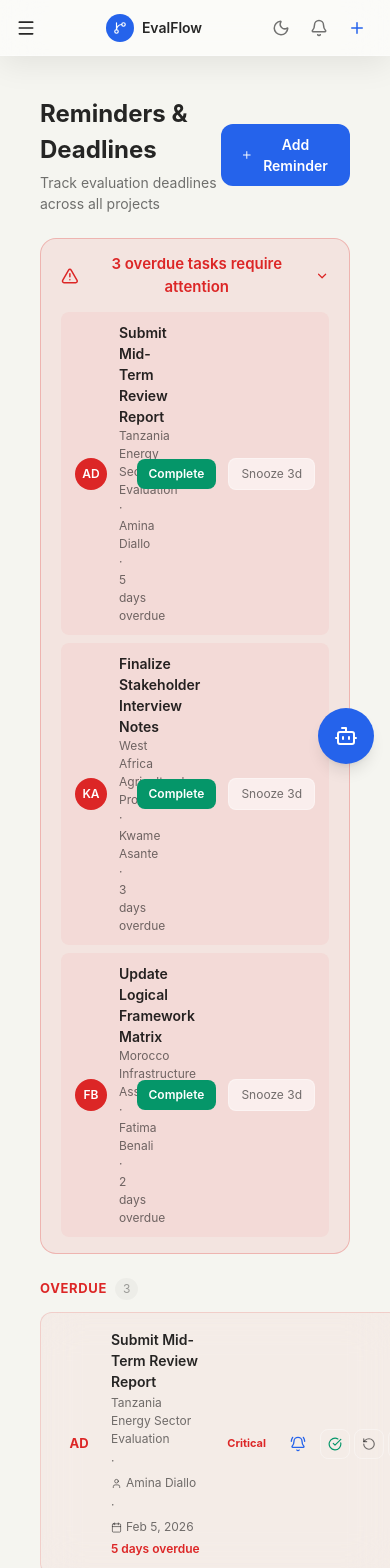
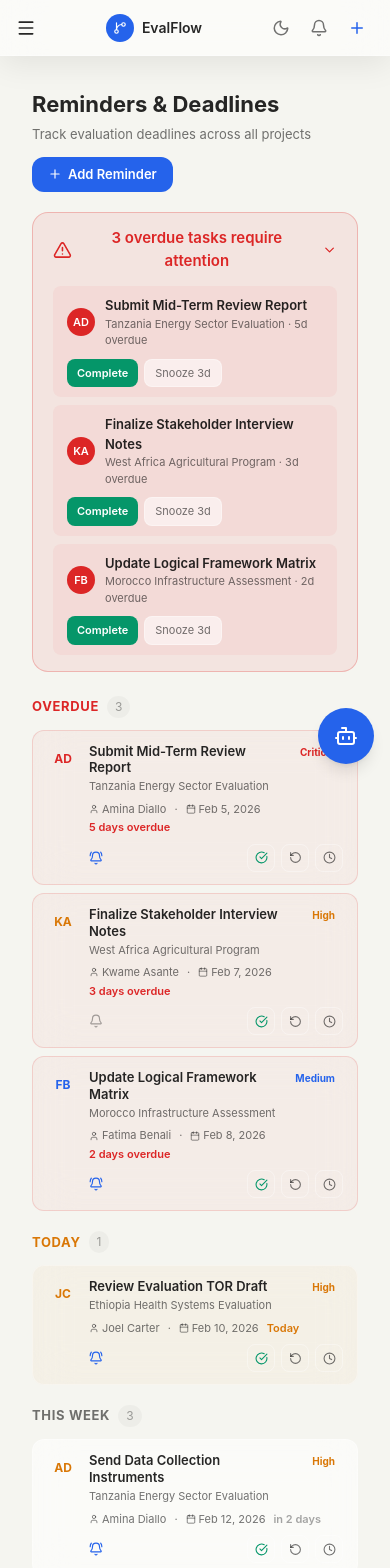
Before and after one commit to Cedric-Joel-YantioII/MySwimlaneBPM, a Next.js app: page /reminders in a window 390 px wide. Shown: the top 1568 px of the page. Built offline with nearby package versions, Linux system fonts and the light colour scheme.

Commit message:
fix: reminders page mobile responsive - stacked cards, responsive modal, grid layout

```diff
--- a/src/app/reminders/page.tsx
+++ b/src/app/reminders/page.tsx
@@ -208,24 +208,25 @@ export default function RemindersPage() {
   /* ---- render ---- */
 
   return (
-    <div style={{ padding: "24px", maxWidth: 1400, margin: "0 auto" }}>
+    <div style={{ padding: "16px", maxWidth: 1400, margin: "0 auto" }} className="sm:p-6">
       {/* Header */}
-      <div style={{ display: "flex", alignItems: "center", justifyContent: "space-between", marginBottom: 24 }}>
+      <div style={{ display: "flex", alignItems: "flex-start", justifyContent: "space-between", marginBottom: 20, gap: 12, flexWrap: "wrap" }}>
         <div>
-          <h1 style={{ fontSize: 24, fontWeight: 700, color: "var(--text-primary)", margin: 0 }}>Reminders & Deadlines</h1>
-          <p style={{ fontSize: 14, color: "var(--text-secondary)", margin: "4px 0 0" }}>
+          <h1 style={{ fontSize: 22, fontWeight: 700, color: "var(--text-primary)", margin: 0 }}>Reminders & Deadlines</h1>
+          <p style={{ fontSize: 13, color: "var(--text-secondary)", margin: "4px 0 0" }}>
             Track evaluation deadlines across all projects
           </p>
         </div>
         <button
           onClick={() => setShowModal(true)}
           style={{
-            display: "flex", alignItems: "center", gap: 8, padding: "10px 20px",
+            display: "flex", alignItems: "center", gap: 6, padding: "8px 16px",
             background: "var(--accent-primary)", color: "white", border: "none",
-            borderRadius: "var(--radius-md)", cursor: "pointer", fontSize: 14, fontWeight: 600,
+            borderRadius: "var(--radius-md)", cursor: "pointer", fontSize: 13, fontWeight: 600,
+            whiteSpace: "nowrap", flexShrink: 0,
           }}
         >
-          <Plus size={16} /> Add Reminder
+          <Plus size={14} /> Add Reminder
         </button>
       </div>
 
@@ -252,14 +253,16 @@ export default function RemindersPage() {
           {overdueBannerOpen && (
             <div style={{ padding: "0 20px 16px", display: "flex", flexDirection: "column", gap: 8 }}>
               {overdue.map((d) => (
-                <div key={d.id} style={{ display: "flex", alignItems: "center", gap: 12, padding: "10px 14px", background: "rgba(220,38,38,0.05)", borderRadius: "var(--radius-sm)" }}>
-                  <div style={{ width: 32, height: 32, borderRadius: "50%", background: "var(--accent-danger)", color: "white", display: "flex", alignItems: "center", justifyContent: "center", fontSize: 12, fontWeight: 600, flexShrink: 0 }}>{d.initials}</div>
-                  <div style={{ flex: 1, minWidth: 0 }}>
-                    <div style={{ fontWeight: 600, fontSize: 14, color: "var(--text-primary)" }}>{d.task}</div>
-                    <div style={{ fontSize: 12, color: "var(--text-secondary)" }}>{d.project} · {d.assignee} · {Math.abs(daysBetween(d.dueDate, today))} days overdue</div>
+                <div key={d.id} style={{ display: "flex", flexWrap: "wrap", alignItems: "center", gap: 10, padding: "10px 14px", background: "rgba(220,38,38,0.05)", borderRadius: "var(--radius-sm)" }}>
+                  <div style={{ width: 28, height: 28, borderRadius: "50%", background: "var(--accent-danger)", color: "white", display: "flex", alignItems: "center", justifyContent: "center", fontSize: 11, fontWeight: 600, flexShrink: 0 }}>{d.initials}</div>
+                  <div style={{ flex: 1, minWidth: 160 }}>
+                    <div style={{ fontWeight: 600, fontSize: 13, color: "var(--text-primary)" }}>{d.task}</div>
+                    <div style={{ fontSize: 11, color: "var(--text-secondary)" }}>{d.project} · {Math.abs(daysBetween(d.dueDate, today))}d overdue</div>
                   </div>
-                  <button onClick={() => markComplete(d.id)} style={{ padding: "6px 12px", background: "var(--accent-secondary)", color: "white", border: "none", borderRadius: "var(--radius-sm)", cursor: "pointer", fontSize: 12, fontWeight: 600 }}>Complete</button>
-                  <button onClick={() => snooze(d.id, 3)} style={{ padding: "6px 12px", background: "var(--glass-bg)", border: "1px solid var(--glass-border)", borderRadius: "var(--radius-sm)", cursor: "pointer", fontSize: 12, color: "var(--text-secondary)" }}>Snooze 3d</button>
+                  <div style={{ display: "flex", gap: 6 }}>
+                    <button onClick={() => markComplete(d.id)} style={{ padding: "5px 10px", background: "var(--accent-secondary)", color: "white", border: "none", borderRadius: "var(--radius-sm)", cursor: "pointer", fontSize: 11, fontWeight: 600 }}>Complete</button>
+                    <button onClick={() => snooze(d.id, 3)} style={{ padding: "5px 10px", background: "var(--glass-bg)", border: "1px solid var(--glass-border)", borderRadius: "var(--radius-sm)", cursor: "pointer", fontSize: 11, color: "var(--text-secondary)" }}>Snooze 3d</button>
+                  </div>
                 </div>
               ))}
             </div>
@@ -268,7 +271,7 @@ export default function RemindersPage() {
       )}
 
       {/* Main layout */}
-      <div style={{ display: "grid", gridTemplateColumns: "1fr 380px", gap: 24, alignItems: "start" }}>
+      <div style={{ display: "grid", gap: 20, alignItems: "start" }} className="grid-cols-1 lg:grid-cols-[1fr_340px]">
         {/* Left: deadline list */}
         <div style={{ display: "flex", flexDirection: "column", gap: 20 }}>
           {selectedDay && (
@@ -294,54 +297,50 @@ export default function RemindersPage() {
                     <div
                       key={d.id}
                       style={{
-                        padding: "16px 20px", borderRadius: "var(--radius-md)",
+                        padding: "12px 14px", borderRadius: "var(--radius-md)",
                         background: isOverdue ? "rgba(220,38,38,0.04)" : isToday ? "rgba(217,119,6,0.04)" : "var(--glass-bg)",
                         border: `1px solid ${isOverdue ? "rgba(220,38,38,0.15)" : "var(--glass-border)"}`,
                         backdropFilter: "blur(var(--glass-blur))",
-                        display: "flex", alignItems: "center", gap: 14,
                       }}
                     >
-                      {/* Avatar */}
+                      {/* Top row: avatar + task name + priority */}
+                      <div style={{ display: "flex", alignItems: "flex-start", gap: 10, marginBottom: 6 }}>
                         <div style={{
-                        width: 36, height: 36, borderRadius: "50%", flexShrink: 0,
+                          width: 32, height: 32, borderRadius: "50%", flexShrink: 0,
                           background: `${PRIORITY_COLORS[d.priority]}20`,
                           color: PRIORITY_COLORS[d.priority],
                           display: "flex", alignItems: "center", justifyContent: "center",
-                        fontSize: 13, fontWeight: 700,
+                          fontSize: 12, fontWeight: 700,
                         }}>{d.initials}</div>
-
-                      {/* Info */}
                         <div style={{ flex: 1, minWidth: 0 }}>
-                        <div style={{ fontWeight: 600, fontSize: 14, color: "var(--text-primary)", marginBottom: 2 }}>{d.task}</div>
-                        <div style={{ fontSize: 12, color: "var(--text-secondary)", display: "flex", flexWrap: "wrap", gap: "4px 12px", alignItems: "center" }}>
-                          <span>{d.project}</span>
-                          <span>·</span>
-                          <span style={{ display: "inline-flex", alignItems: "center", gap: 4 }}><User size={11} />{d.assignee}</span>
-                          <span>·</span>
-                          <span style={{ display: "inline-flex", alignItems: "center", gap: 4 }}><Calendar size={11} />{fmt(d.dueDate)}</span>
-                          <span style={{ fontWeight: 600, color: isOverdue ? "var(--accent-danger)" : isToday ? "var(--accent-warning)" : "var(--text-tertiary)" }}>{relative(d.dueDate)}</span>
+                          <div style={{ fontWeight: 600, fontSize: 13, color: "var(--text-primary)", lineHeight: 1.3 }}>{d.task}</div>
+                          <div style={{ fontSize: 11, color: "var(--text-secondary)", marginTop: 2 }}>{d.project}</div>
                         </div>
-                      </div>
-
-                      {/* Priority */}
                         <span style={{
-                        fontSize: 11, fontWeight: 700, padding: "3px 10px", borderRadius: 99,
+                          fontSize: 10, fontWeight: 700, padding: "2px 8px", borderRadius: 99, flexShrink: 0,
                           background: `${PRIORITY_COLORS[d.priority]}18`,
                           color: PRIORITY_COLORS[d.priority],
                         }}>{d.priority}</span>
+                      </div>
 
-                      {/* Reminder indicator */}
+                      {/* Meta row: assignee, date, relative */}
+                      <div style={{ fontSize: 11, color: "var(--text-secondary)", display: "flex", flexWrap: "wrap", gap: "2px 8px", alignItems: "center", marginBottom: 8, paddingLeft: 42 }}>
+                        <span style={{ display: "inline-flex", alignItems: "center", gap: 3 }}><User size={10} />{d.assignee}</span>
+                        <span>·</span>
+                        <span style={{ display: "inline-flex", alignItems: "center", gap: 3 }}><Calendar size={10} />{fmt(d.dueDate)}</span>
+                        <span style={{ fontWeight: 600, color: isOverdue ? "var(--accent-danger)" : isToday ? "var(--accent-warning)" : "var(--text-tertiary)" }}>{relative(d.dueDate)}</span>
+                      </div>
+
+                      {/* Bottom row: reminder + actions */}
+                      <div style={{ display: "flex", alignItems: "center", gap: 6, paddingLeft: 42 }}>
                         {d.reminder ? (
-                        <span title={`Reminder: ${fmt(d.reminder.nextDate)}`} style={{ color: "var(--accent-primary)", display: "flex" }}><BellRing size={16} /></span>
+                          <span title={`Reminder: ${fmt(d.reminder.nextDate)}`} style={{ color: "var(--accent-primary)", display: "flex", marginRight: "auto" }}><BellRing size={14} /></span>
                         ) : (
-                        <span style={{ color: "var(--text-tertiary)", display: "flex" }}><Bell size={16} /></span>
+                          <span style={{ color: "var(--text-tertiary)", display: "flex", marginRight: "auto" }}><Bell size={14} /></span>
                         )}
-
-                      {/* Actions */}
-                      <div style={{ display: "flex", gap: 4, position: "relative" }}>
-                        <button onClick={() => markComplete(d.id)} title="Complete" style={{ width: 30, height: 30, display: "flex", alignItems: "center", justifyContent: "center", background: "none", border: "1px solid var(--glass-border)", borderRadius: "var(--radius-sm)", cursor: "pointer", color: "var(--accent-secondary)" }}><CheckCircle size={14} /></button>
-                        <button onClick={() => snooze(d.id, 1)} title="Snooze 1 day" style={{ width: 30, height: 30, display: "flex", alignItems: "center", justifyContent: "center", background: "none", border: "1px solid var(--glass-border)", borderRadius: "var(--radius-sm)", cursor: "pointer", color: "var(--text-secondary)" }}><RotateCcw size={14} /></button>
-                        <button onClick={() => setReminderDropdown(reminderDropdown === d.id ? null : d.id)} title="Set Reminder" style={{ width: 30, height: 30, display: "flex", alignItems: "center", justifyContent: "center", background: "none", border: "1px solid var(--glass-border)", borderRadius: "var(--radius-sm)", cursor: "pointer", color: "var(--text-secondary)" }}><Clock size={14} /></button>
+                        <button onClick={() => markComplete(d.id)} title="Complete" style={{ width: 28, height: 28, display: "flex", alignItems: "center", justifyContent: "center", background: "none", border: "1px solid var(--glass-border)", borderRadius: "var(--radius-sm)", cursor: "pointer", color: "var(--accent-secondary)" }}><CheckCircle size={13} /></button>
+                        <button onClick={() => snooze(d.id, 1)} title="Snooze 1 day" style={{ width: 28, height: 28, display: "flex", alignItems: "center", justifyContent: "center", background: "none", border: "1px solid var(--glass-border)", borderRadius: "var(--radius-sm)", cursor: "pointer", color: "var(--text-secondary)" }}><RotateCcw size={13} /></button>
+                        <button onClick={() => setReminderDropdown(reminderDropdown === d.id ? null : d.id)} title="Set Reminder" style={{ width: 28, height: 28, display: "flex", alignItems: "center", justifyContent: "center", background: "none", border: "1px solid var(--glass-border)", borderRadius: "var(--radius-sm)", cursor: "pointer", color: "var(--text-secondary)", position: "relative" }}><Clock size={13} /></button>
                         {reminderDropdown === d.id && (
                           <div style={{
                             position: "absolute", top: 36, right: 0, background: "var(--glass-bg)", backdropFilter: "blur(20px)",
@@ -430,7 +429,8 @@ export default function RemindersPage() {
           <div onClick={(e) => e.stopPropagation()} style={{
             background: "var(--glass-bg)", backdropFilter: "blur(24px)",
             border: "1px solid var(--glass-border)", borderRadius: "var(--radius-lg)",
-            padding: 28, width: 440, boxShadow: "var(--glass-shadow)",
+            padding: "20px", width: "min(440px, calc(100vw - 32px))", maxHeight: "85vh", overflowY: "auto",
+            boxShadow: "var(--glass-shadow)",
           }}>
             <div style={{ display: "flex", alignItems: "center", justifyContent: "space-between", marginBottom: 20 }}>
               <h2 style={{ fontSize: 18, fontWeight: 700, color: "var(--text-primary)", margin: 0 }}>Add Reminder</h2>
```
Lines whose indentation alone changed are shown as unchanged.
